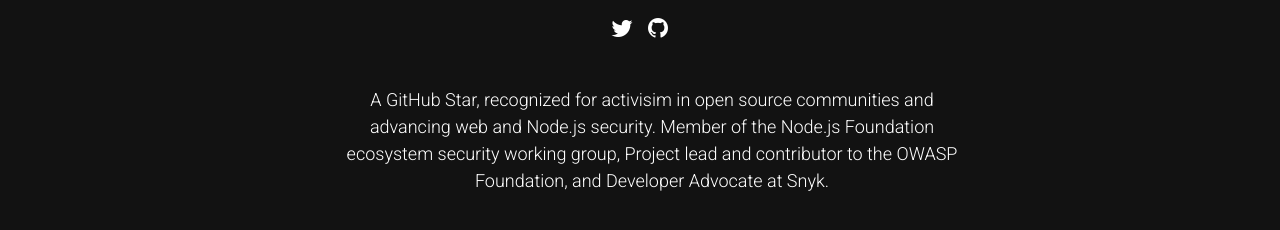
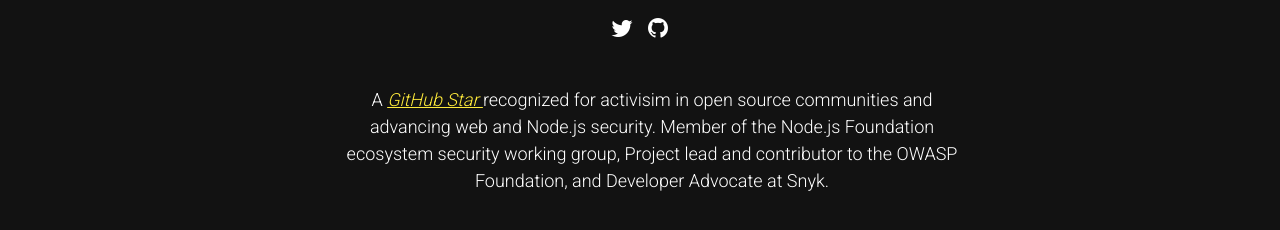
Before and after one commit to lirantal/lirantaldotcom-old, a Nuxt app: page / in a window 1280 px wide. Shown: the part 418-648 px from the top of the page. Built offline with nearby package versions, Linux system fonts and the light colour scheme.

Commit message:
feat: add links to liran tal github star

```diff
--- a/layouts/default.vue
+++ b/layouts/default.vue
@@ -10,7 +10,10 @@
         </v-card>
 
         <v-card dark color="#121212" elevation="0" class="pa-2" tile>
-          <v-btn>
+          <v-btn
+            href="https://stars.github.com/profiles/lirantal"
+            target="_blank"
+          >
             <v-icon color="yellow">mdi-star</v-icon>
             <span>GitHub Star</span>
           </v-btn>
--- a/pages/index.vue
+++ b/pages/index.vue
@@ -26,12 +26,40 @@
     <v-row justify="center">
       <v-col cols="7" class="text-center">
         <blockquote class="blockquote">
-          A GitHub Star, recognized for activisim in open source communities and
-          advancing web and Node.js security. Member of the Node.js Foundation
-          ecosystem security working group, Project lead and contributor to the
-          OWASP Foundation, and Developer Advocate at Snyk.
+          A
+          <span
+            class="
+              item-pointer
+              yellow--text
+              font-italic
+              text-decoration-underline
+            "
+            @click="openLink('https://stars.github.com/profiles/lirantal')"
+          >
+            GitHub Star
+          </span>
+          recognized for activisim in open source communities and advancing web
+          and Node.js security. Member of the Node.js Foundation ecosystem
+          security working group, Project lead and contributor to the OWASP
+          Foundation, and Developer Advocate at Snyk.
         </blockquote>
       </v-col>
     </v-row>
   </v-main>
 </template>
+
+<script>
+export default {
+  methods: {
+    openLink(url) {
+      return window.open(url, '_blank')
+    },
+  },
+}
+</script>
+
+<style lang="css" scoped>
+.item-pointer {
+  cursor: pointer;
+}
+</style>
```
